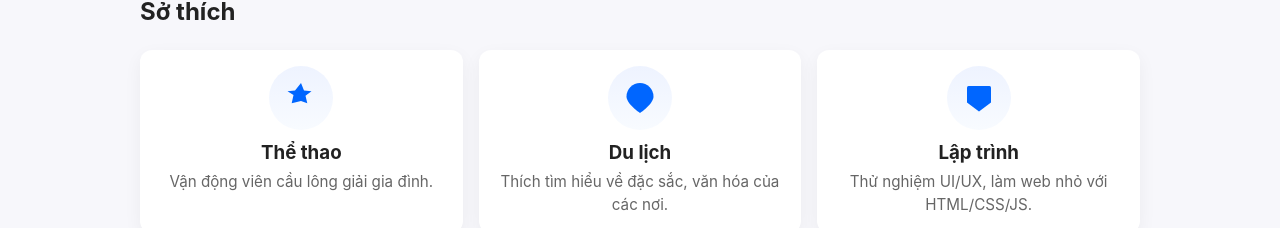
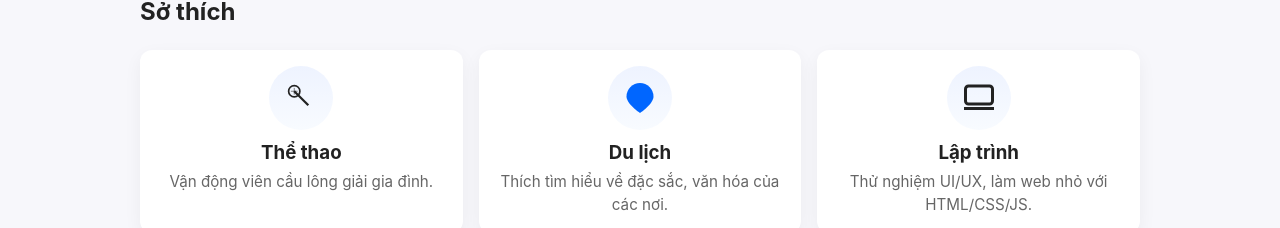
Before and after one commit to JustQuy/My_CV, a plain HTML site: page index.html in a window 1280 px wide. Shown: the part 334-562 px from the top of the page. Drawn offline with Linux system fonts and the light colour scheme.

Commit message:
Update index.html

```diff
--- a/index.html
+++ b/index.html
@@ -41,10 +41,18 @@
       <h2>Sở thích</h2>
       <div class="hobby-list">
         <article class="hobby-card">
-          <!-- icon: inline SVG giúp không cần tải font -->
           <div class="icon">
-            <svg viewBox="0 0 24 24" aria-hidden="true"><path d="M12 2l2 5 5 .5-4 3 1.2 5L12 14l-6.2 1.5L7 10 3 7.5 8 7z"/></svg>
+            <svg xmlns="http://www.w3.org/2000/svg" viewBox="0 0 64 64" aria-hidden="true">
+              <!-- Thân vợt -->
+              <line x1="20" y1="20" x2="45" y2="45" stroke="currentColor" stroke-width="4"/>
+              <!-- Vành vợt -->
+              <circle cx="20" cy="20" r="10" stroke="currentColor" stroke-width="3" fill="none"/>
+              <!-- Các đường lưới -->
+              <line x1="14" y1="20" x2="26" y2="20" stroke="currentColor" stroke-width="1"/>
+              <line x1="20" y1="14" x2="20" y2="26" stroke="currentColor" stroke-width="1"/>
+            </svg>
           </div>
+
           <h3>Thể thao</h3>
           <p>Vận động viên cầu lông giải gia đình.</p>
         </article>
@@ -59,8 +67,14 @@
 
         <article class="hobby-card">
           <div class="icon">
-            <svg viewBox="0 0 24 24" aria-hidden="true"><path d="M12 21l-8-6V5a1 1 0 0 1 1-1h14a1 1 0 0 1 1 1v10l-8 6z"/></svg>
+            <svg xmlns="http://www.w3.org/2000/svg" viewBox="0 0 24 24" aria-hidden="true" fill="currentColor">
+              <!-- Màn hình -->
+              <rect x="3" y="4" width="18" height="12" rx="2" ry="2" stroke="currentColor" stroke-width="2" fill="none"/>
+              <!-- Thanh dưới laptop -->
+              <rect x="2" y="18" width="20" height="2" fill="currentColor"/>
+            </svg>
           </div>
+
           <h3>Lập trình</h3>
           <p>Thử nghiệm UI/UX, làm web nhỏ với HTML/CSS/JS.</p>
         </article>
```
